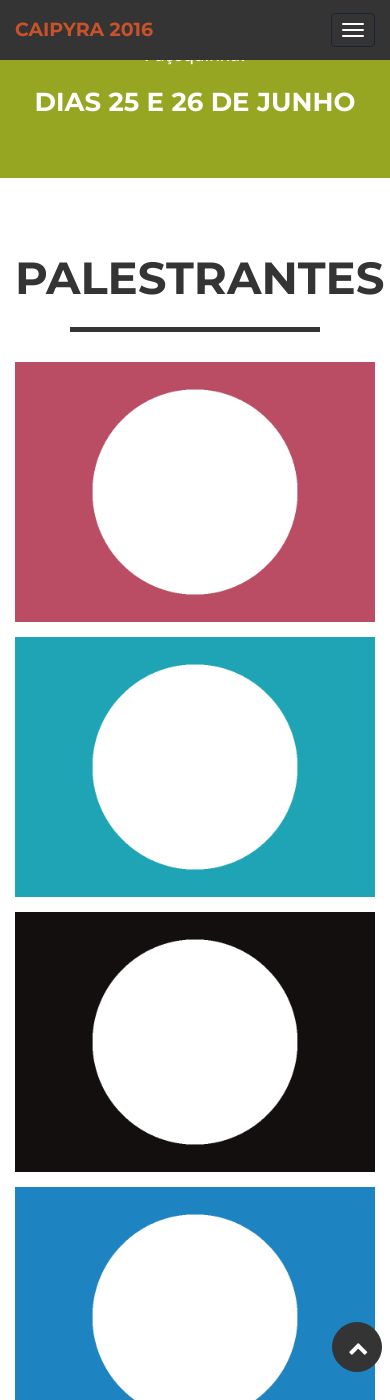
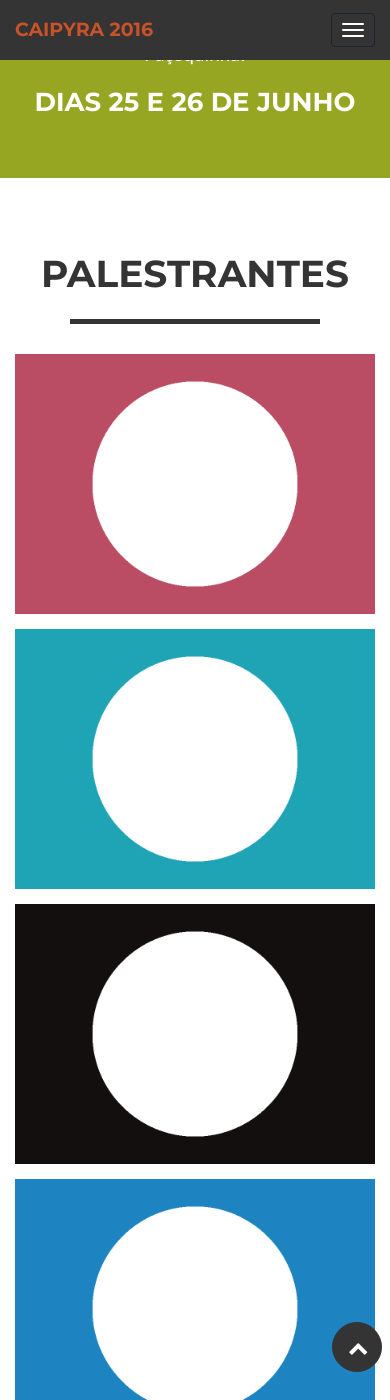
Before and after one commit to grupyrp/caipyra-2016, a Jekyll site: the page built from index.html, in a window 390 px wide and 1400 px high, scrolled down 409 px. Built offline with Jekyll 4.4.1, drawn with Linux system fonts in a browser that asks for light colours.

Commit message:
Reduce section titles on small screens

```diff
--- a/_includes/css/main.css
+++ b/_includes/css/main.css
@@ -201,6 +201,10 @@ section.success {
 
     section.first {
         padding-top: 75px;
+    }
+
+    section h2 {
+        font-size: 2.5em;
     }
 }
 
```
